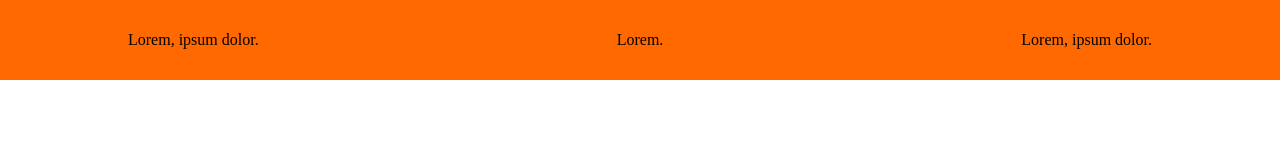
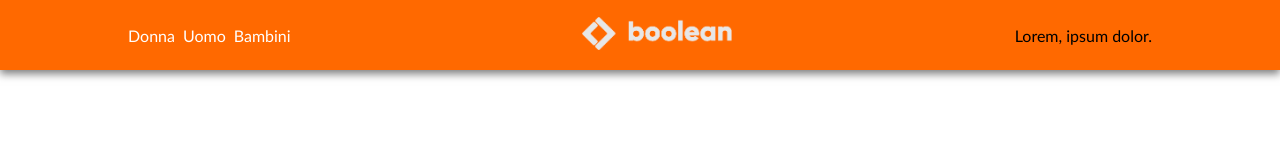
Before and after one commit to MrArcano/html-css-boolando, a plain HTML site: page index.html in a window 1280 px wide. Drawn offline with Linux system fonts and the light colour scheme.

Commit message:
[edit]: header + nav

```diff
--- a/css/style.css
+++ b/css/style.css
@@ -3,6 +3,14 @@
 margin: 0;
 padding: 0;
 box-sizing: border-box;
+}
+
+html{
+  font-family: 'Trebuchet MS', 'Lucida Sans Unicode', 'Lucida Grande', 'Lucida Sans', Arial, sans-serif;
+}
+
+img{
+  max-width: 100%;
 }
 
 /* UTILITY */
@@ -17,6 +25,12 @@ box-sizing: border-box;
   display: flex;
 }
 
+/* DEBUG CLASS */
+.border-box *{
+  border: 2px solid black;
+  background-color: rgba(0, 0, 0, 0.2);
+}
+
 /* HEADER */
 
 header{
@@ -25,8 +39,10 @@ header{
   z-index: 999;
 
   width: 100%;
-  height: 80px;
+  height: 70px;
+
   background-color: #ff6900;
+  box-shadow: 0px 4px 8px rgba(0, 0, 0, 0.5);
 }
 
 .nav-bar{
@@ -34,3 +50,21 @@ header{
   align-items: center;
   height: 100%;
 }
+
+.nav-bar ul{
+  list-style: none;
+}
+
+.nav-bar a{
+  color: white;
+  text-decoration: none;
+  margin-right: 8px;
+}
+
+.nav-bar a:hover{
+  text-decoration: underline;
+}
+
+.nav-bar .logo{
+  width: 150px;
+}
--- a/index.html
+++ b/index.html
@@ -8,14 +8,33 @@
   <title>Boolando</title>
 </head>
 <body>
-  <header>
+  <header class="">
     <div class="nav-bar container flex-box">
-      <div class="text-menu">Lorem, ipsum dolor.</div>
-      <div class="logo">Lorem.</div>
+
+      <div class="text-menu">
+        <ul class="flex-box">
+          <li><a href="#">Donna</a></li>
+          <li><a href="#">Uomo</a></li>
+          <li><a href="#">Bambini</a></li>
+        </ul>
+      </div>
+
+      <div class="logo">
+        <img src="img/boolean-logo.png" alt="Logo">
+      </div>
+
       <div class="icon-menu">Lorem, ipsum dolor.</div>
     </div>
   </header>
 
+  <main>
+    <div class="container">
 
+    </div>
+  </main>
+
+  <footer>
+
+  </footer>
 </body>
 </html>
```
